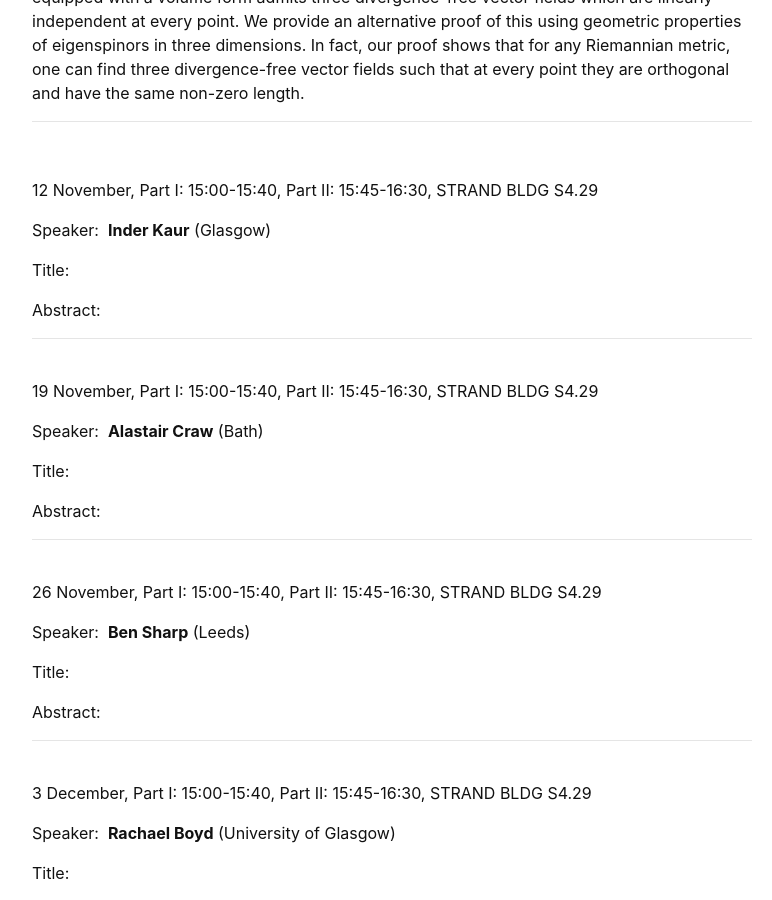
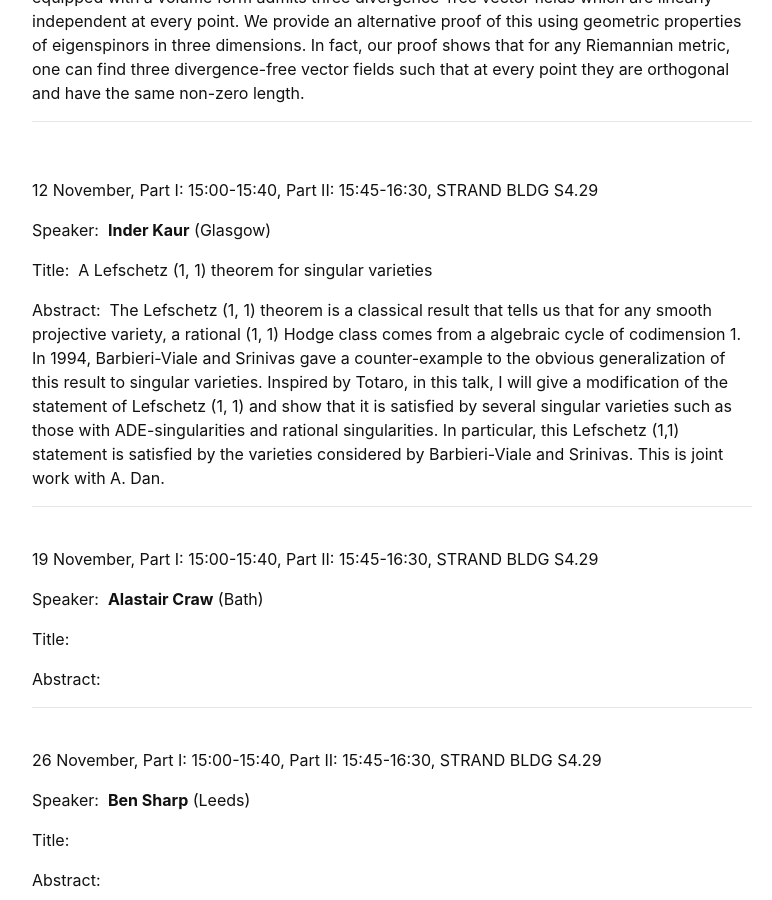
Before and after one commit to kcl-geometry-seminar/kcl-geometry-seminar.github.io, a Jekyll site: the page built from pages/index.md, in a window 1280 px wide and 900 px high, scrolled down 2646 px. Shown: the whole window, without its empty margins (248-1020 px from the left). Built offline with Jekyll 4.4.1, drawn with Linux system fonts in a browser that asks for light colours; formulas are drawn with MathJax 3; a script that is not in the unit is left out.

Commit message:
Update index.md

```diff
--- a/pages/index.md
+++ b/pages/index.md
@@ -106,9 +106,10 @@ orthogonal and have the same non-zero length.
 
 Speaker:&nbsp; **Inder Kaur** (Glasgow)
 
-Title:&nbsp;
+Title:&nbsp; A Lefschetz (1, 1) theorem for singular varieties
 
-Abstract:&nbsp;
+Abstract:&nbsp; The Lefschetz (1, 1) theorem is a classical result that tells us that for any smooth projective variety, a rational (1, 1) Hodge class comes from a algebraic cycle of codimension 1.
+In 1994, Barbieri-Viale and Srinivas gave a counter-example to the obvious generalization of this result to singular varieties. Inspired by Totaro, in this talk, I will give a modification of the statement of Lefschetz (1, 1) and show that it is satisfied by several singular varieties such as those with ADE-singularities and rational singularities. In particular, this Lefschetz (1,1) statement is satisfied by the varieties considered by Barbieri-Viale and Srinivas. This is joint work with A. Dan.
 
 
 ---------------------------------------------------------
```
